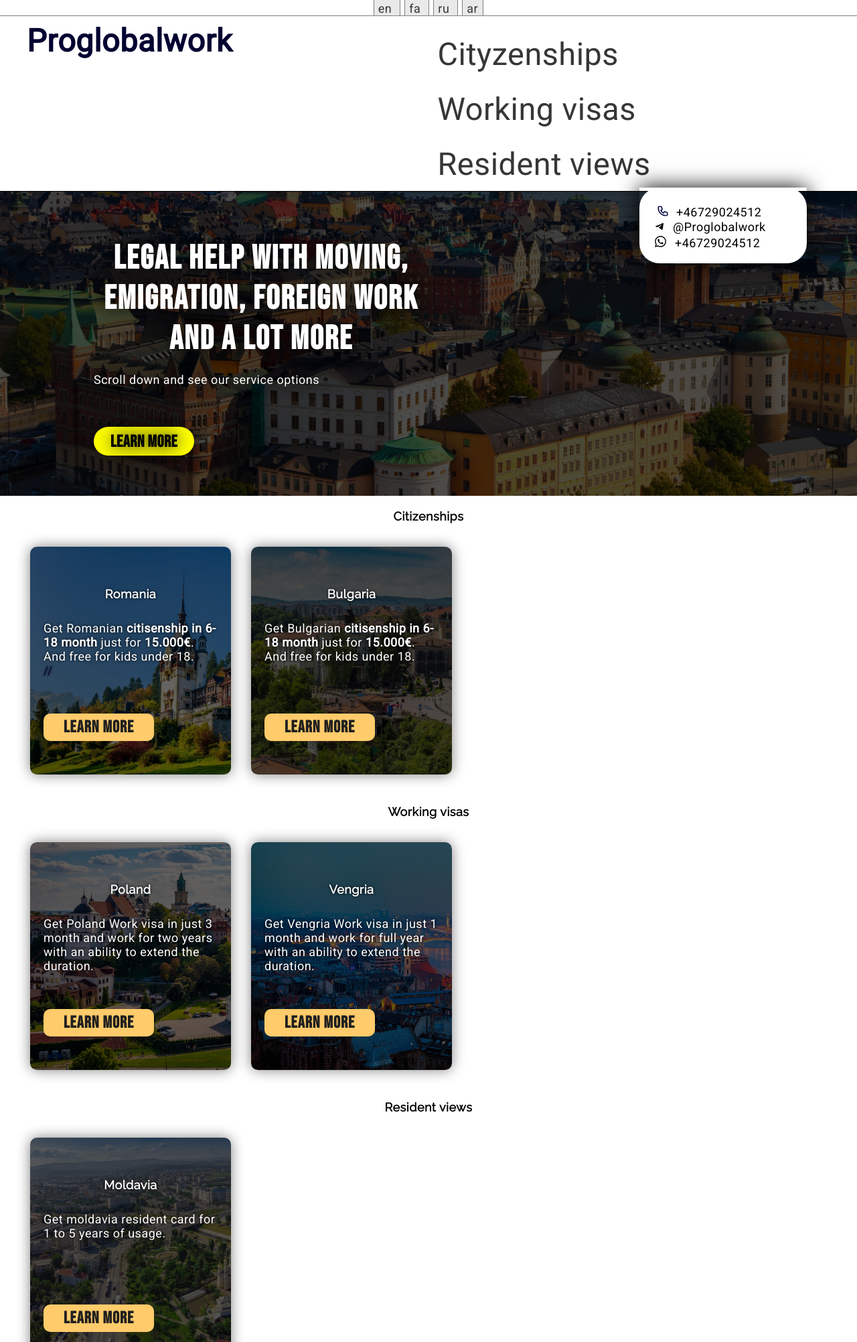
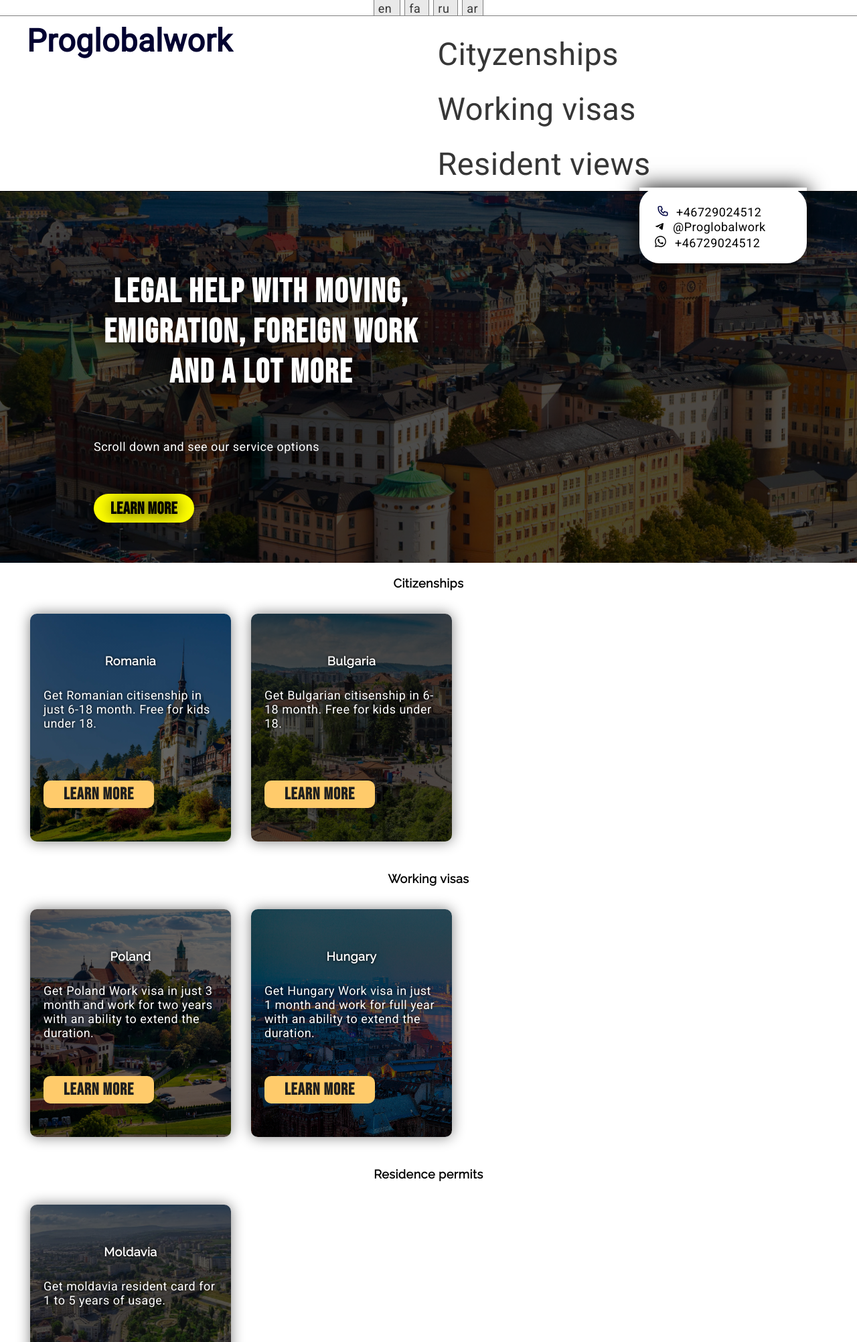
Before and after one commit to nickintroll/TimeLessRep, a Django app: page / in a window 1280 px wide; the page is wider, and only the part inside the window is pictured. Shown: the top 2003 px of that part at 67% size. Run offline with Django 3.2, Linux system fonts and the light colour scheme; data comes from the database, SQL or seed files in the repository; both versions use the stored data as it was after the commit.

Commit message:
added translation to main page(proglobalwork)

```diff
--- a/main/templates/base.html
+++ b/main/templates/base.html
@@ -7,6 +7,11 @@
 	<title>
 		Proglobalwork
 	</title>
+	<style>
+		html{
+			scroll-behavior: smooth;
+		}
+	</style>
 </head>
 <body>
 	<div class='translation-buttons'>
--- a/main/templates/main/main_page.html
+++ b/main/templates/main/main_page.html
@@ -17,16 +17,16 @@ background-size: cover;
 	<div class="content this-content main-big-title inline-bastards">
 		<div>
 			<h1 style="max-width: 25ch;">
-				Legal help with moving, emigration, foreign work and a lot more
+				{{ texts.texts.main_page_title.text|linebreaks }}
 			</h1>
 			<div>
 				<br>
-				Scroll down and see our service options
+				{{ texts.texts.main_page__scrollandsee.text}}
 				<br>
 				<br>
 				<br>
 				<div id="scroll-fown-but">
-					Learn more
+					{{ texts.texts.learn_more.text}}
 				</div>
 			</div>
 		</div>
@@ -110,7 +110,7 @@ background-size: cover;
 <br>
 <div class="content">
 	<h2>
-		Citizenships
+		{{ texts.texts.Citizenships.text }}
 	</h2>
 
 	<div class="map">
@@ -119,15 +119,16 @@ background-size: cover;
 			<br>
 			<br>
 			<h2>
-				Romania
+				{{ texts.texts.Romania.text }}
 			</h2>
 			<div>
-				Get Romanian <strong>citisenship in 6-18 month</strong> just for <strong>15.000€</strong>. And free for kids under 18.
+				{{ texts.texts.romania_welcome.text }}
 			</div>
 			<a href="{% url 'main:citi_roman_eng' %}">
 				<div id="the-button" style="right: auto; left: 20px; bottom: 50px;">
-					Learn more
-				</div>	//
+										{{ texts.texts.learn_more.text}}
+
+				</div>
 			</a>
 		</div>
 		<div style="
@@ -137,14 +138,16 @@ background-size: cover;
 			<br>
 			<br>
 			<h2>
-				Bulgaria
+				{{ texts.texts.Bulgaria.text}}
+
 			</h2>
 			<div>
-				Get Bulgarian <strong>citisenship in 6-18 month</strong> just for <strong>15.000€</strong>. And free for kids under 18.
+				{{ texts.texts.Bulgaria_welcome.text}}
 			</div>
 			<a href="{% url 'main:citi_bolgar_eng' %}">
 				<div id="the-button" style="right: auto; left: 20px; bottom: 50px;">
-					Learn more
+										{{ texts.texts.learn_more.text}}
+
 				</div>
 			</a>
 		</div>
@@ -152,7 +155,9 @@ background-size: cover;
 	<br>
 	<br>
 	<h2>
-		Working visas
+		{{ texts.texts.Working_visas.text}}
+
+
 	</h2>
 
 	<div class="map">
@@ -161,14 +166,15 @@ background-size: cover;
 			<br>
 			<br>
 			<h2>
-				Poland
+				{{ texts.texts.Poland.text}}
 			</h2>
 			<div>
-				Get Poland Work visa in just 3 month and work for two years with an ability to extend the duration.
+				{{ texts.texts.Poland_welcome.text}}
 			</div>
 			<a href="{% url 'main:workvisa_poland_eng' %}">
 				<div id="the-button" style="right: auto; left: 20px; bottom: 50px;">
-					Learn more
+										{{ texts.texts.learn_more.text}}
+
 				</div>
 			</a>
 		</div>
@@ -177,14 +183,14 @@ background-size: cover;
 			<br>
 			<br>
 			<h2>
-				Vengria
+				{{ texts.texts.Hungary.text}}
 			</h2>
 			<div>
-				Get Vengria Work visa in just 1 month and work for full year with an ability to extend the duration.
+				{{ texts.texts.Hungary_welcome.text}}
 			</div>
 			<a href="{% url 'main:workvisa_vengria' %}">
 				<div id="the-button" style="right: auto; left: 20px; bottom: 50px;">
-					Learn more
+									{{ texts.texts.learn_more.text}}
 				</div>
 			</a>
 		</div>
@@ -193,7 +199,7 @@ background-size: cover;
 	<br>
 	<br>
 	<h2>
-		Resident views
+		{{ texts.texts.Residence_permits.text}}
 	</h2>
 	<div class="map">
 		<div style="
@@ -202,20 +208,26 @@ background-size: cover;
 			<br>
 			<br>
 			<h2>
-				Moldavia
+				{{ texts.texts.Moldavia.text}}
+
 			</h2>
 			<div>
-				Get moldavia resident card for 1 to 5 years of usage.
+				{{ texts.texts.Moldavia_welcome.text}}
 			</div>
 			<a href="{% url 'main:resident_moldavia_eng' %}">
 				<div id="the-button" style="right: auto; left: 20px; bottom: 50px;">
-					Learn more
+					{{ texts.texts.learn_more.text}}
 				</div>
 			</a>
 		</div>
 	</div>
 
-
+	<script>
+		var but = document.getElementById('scroll-fown-but')
+		but.onclick = function() {
+			window.scrollTo(0, 600);
+		};
+	</script>
 
 
 </div>
--- a/main/views.py
+++ b/main/views.py
@@ -25,7 +25,9 @@ def _render(req, template, context={}, from_page='any'):
 		# save request
 		if req.method == 'POST':
 			form = RequestForm(req.POST)
+
 			if form.is_valid():
+
 				db_req = form.save(commit=False)
 				db_req.from_page = from_page
 				db_req.save()
```
Also changed, not shown: db.sqlite3.
